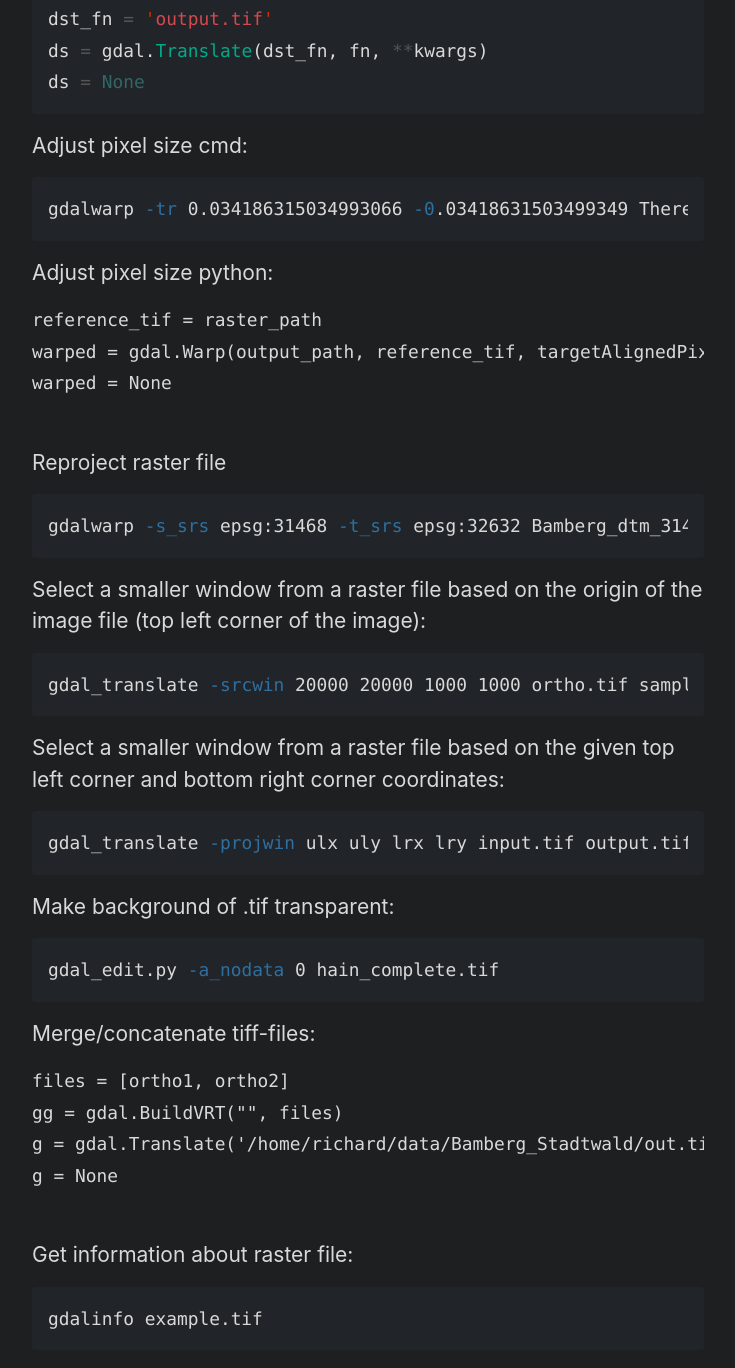
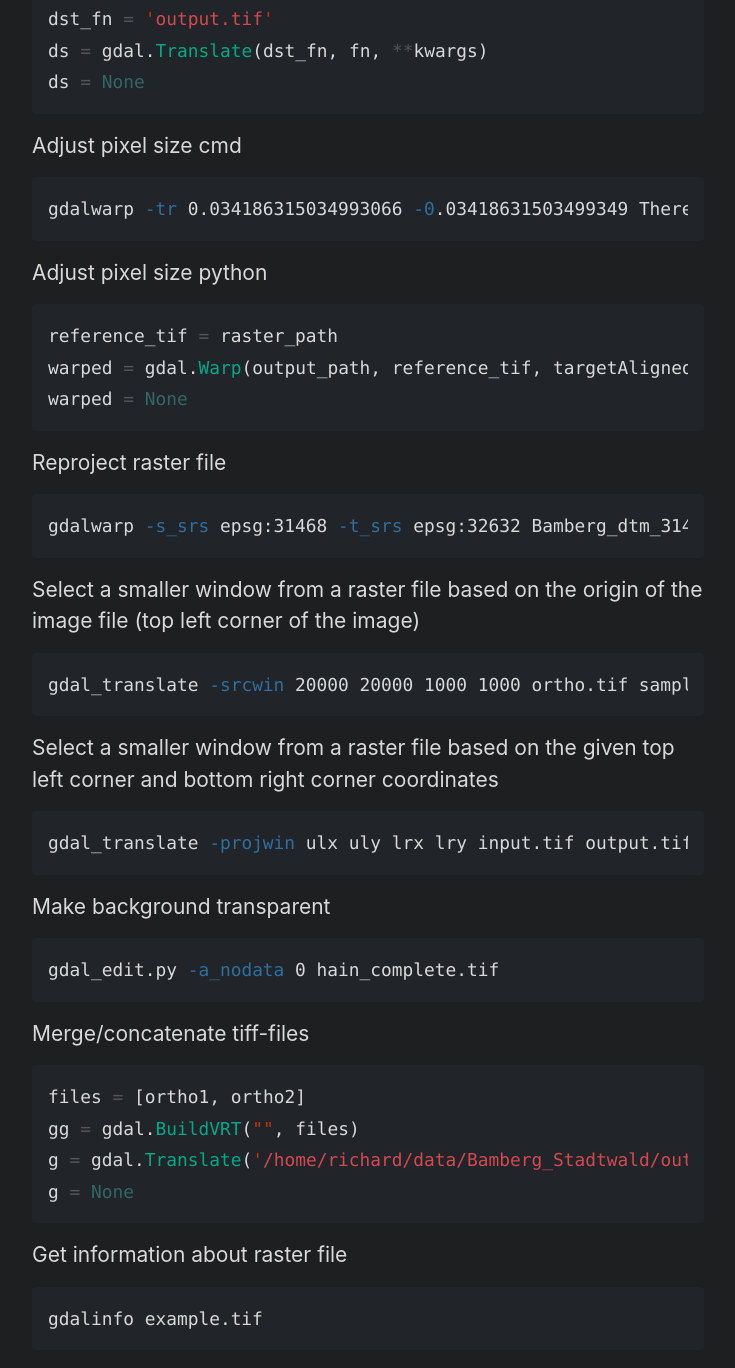
Before and after one commit to zeppehpt1/zeppehpt1.github.io, a Jekyll site: the page built from _posts/2023-04-21-gdal-cheatsheet.md, in a window 1280 px wide and 1400 px high, scrolled down 593 px. Shown: the top 1368 px of the window, without its empty margins (272-1007 px from the left). Built offline with Jekyll 4.4.1, drawn with Linux system fonts in a browser that asks for light colours; some of the changed text lies outside the part shown.

Commit message:
fix gdal cheatsheet

````diff
--- a/_posts/2023-04-21-gdal-cheatsheet.md
+++ b/_posts/2023-04-21-gdal-cheatsheet.md
@@ -3,11 +3,11 @@ layout: post
 title: GDAL cheatsheet
 ---
 
-Remove alpha channel from tif cmd:
+Remove alpha channel cmd
 ```bash
 gdal_translate -b 1 -b 2 -b 3 -of GTiff -co BIGTIFF=YES -co COMPRESS=LZW input.tif output.tif
 ```
-Remove alpha channel from tif python:
+Remove alpha channel python
 ```python
 kwargs = {
     'format': 'GTiff',
@@ -20,13 +20,13 @@ ds = gdal.Translate(dst_fn, fn, **kwargs)
 ds = None
 ```
 
-Adjust pixel size cmd:
+Adjust pixel size cmd
 ```bash
 gdalwarp -tr 0.034186315034993066 -0.03418631503499349 Theresienhain_DSM_Juli_2022_ds_dtm.tif Theresienhain_DTM_Juli_2022.tif
 ```
 
-Adjust pixel size python:
-```Python
+Adjust pixel size python
+```python
 reference_tif = raster_path
 warped = gdal.Warp(output_path, reference_tif, targetAlignedPixels=True, xRes=0.1, yRes=-0.1)
 warped = None
@@ -37,30 +37,30 @@ Reproject raster file
 gdalwarp -s_srs epsg:31468 -t_srs epsg:32632 Bamberg_dtm_31468.tif newly.tif
 ```
 
-Select a smaller window from a raster file based on the origin of the image file (top left corner of the image):
+Select a smaller window from a raster file based on the origin of the image file (top left corner of the image)
 ```bash
 gdal_translate -srcwin 20000 20000 1000 1000 ortho.tif sample.tif
 ```
 
-Select a smaller window from a raster file based on the given top left corner and bottom right corner coordinates:
+Select a smaller window from a raster file based on the given top left corner and bottom right corner coordinates
 ```bash
 gdal_translate -projwin ulx uly lrx lry input.tif output.tif
 ```
 
-Make background of .tif transparent:
+Make background transparent
 ```bash
 gdal_edit.py -a_nodata 0 hain_complete.tif
 ```
 
-Merge/concatenate tiff-files:
-```Python
+Merge/concatenate tiff-files
+```python
 files = [ortho1, ortho2]
 gg = gdal.BuildVRT("", files)
 g = gdal.Translate('/home/richard/data/Bamberg_Stadtwald/out.tif', gg, format="GTiff", options=['COMPRESS=LZW'])
 g = None
 ```
 
-Get information about raster file:
+Get information about raster file
 ```bash
 gdalinfo example.tif
 ```
````
Also changed, not shown: _posts/2023-01-29-conda-cheatsheet.md (+3 -3 lines).
